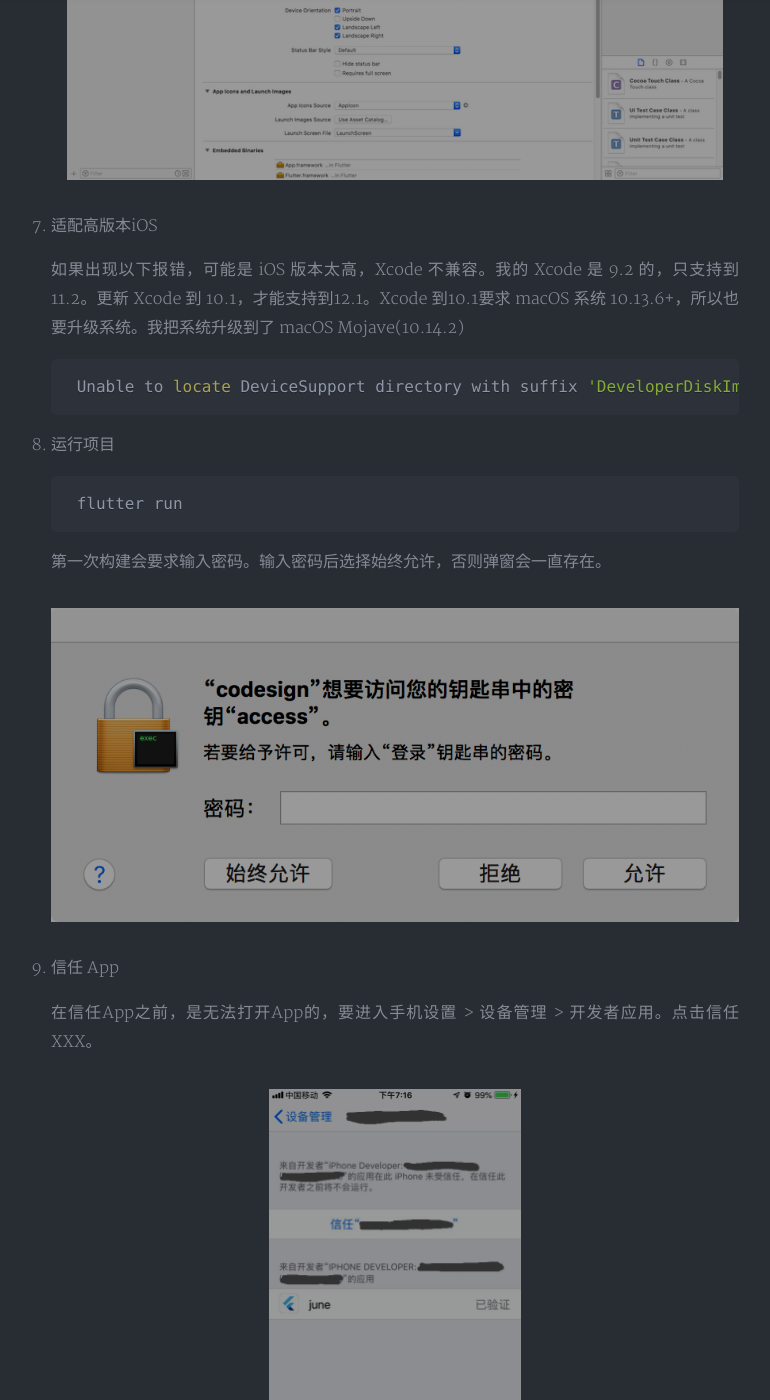
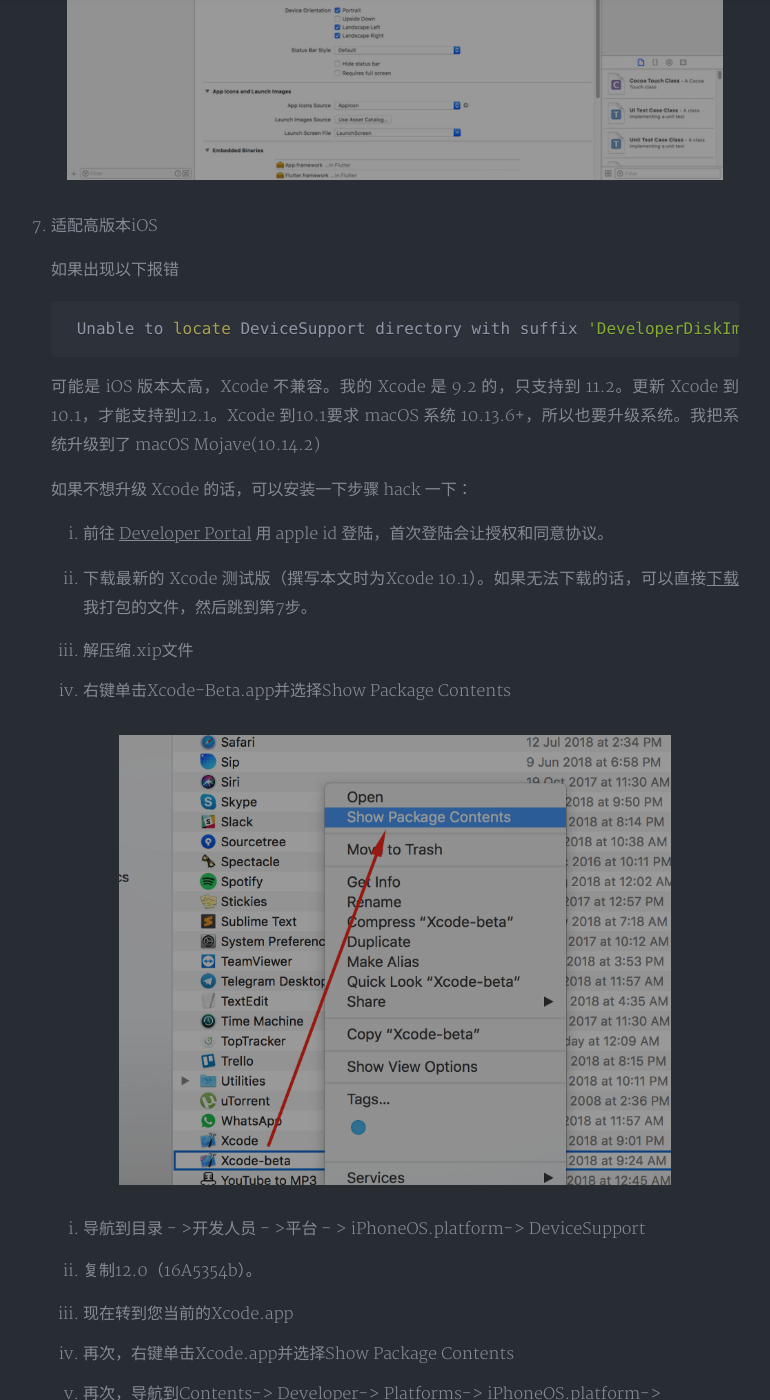
Before and after one commit to june111/june111.github.io, a Jekyll site: the page built from _posts/2018-12-12-front-end-build-tool-env.md, in a window 1280 px wide and 1400 px high, scrolled down 7212 px. Shown: the whole window, without its empty margins (261-1031 px from the left). Built offline with Jekyll 4.4.1, drawn with Linux system fonts in a browser that asks for light colours; nearby versions of some CDN libraries; comment, search, counter and statistics services are not loaded; a style sheet for code colours, icons or effects is not loaded; some of the changed text lies outside the part shown.

Commit message:
add hack

````diff
--- a/_posts/2018-12-12-front-end-build-tool-env.md
+++ b/_posts/2018-12-12-front-end-build-tool-env.md
@@ -75,7 +75,7 @@
 
 #### 安装 Xcode
 
-要为iOS开发 Flutter 应用程序，需要 Xcode 9.0 或更高版本。如果要适配 iOS 12+，则要求Xcode 10.0 或更高版本。
+要为iOS开发 Flutter 应用程序，需要 Xcode 9.0 或更高版本。如果要适配 iOS 12+，则要求Xcode 10.0 或更高版本。（如果不想升级 Xcode，也可以 hack 一下，后面会说 hack 的方法）
 
 配置 Xcode 命令行工具以使用新安装的Xcode版本
 ```bash
@@ -173,11 +173,42 @@
 
 7. 适配高版本iOS
 
-	如果出现以下报错，可能是 iOS 版本太高，Xcode 不兼容。我的 Xcode 是 9.2 的，只支持到 11.2。更新 Xcode 到 10.1，才能支持到12.1。Xcode 到10.1要求 macOS 系统 10.13.6+，所以也要升级系统。我把系统升级到了 macOS Mojave(10.14.2)
+	如果出现以下报错
 
 	```bash
 	Unable to locate DeviceSupport directory with suffix 'DeveloperDiskImage.dmg'.
 	```
+
+	可能是 iOS 版本太高，Xcode 不兼容。我的 Xcode 是 9.2 的，只支持到 11.2。更新 Xcode 到 10.1，才能支持到12.1。Xcode 到10.1要求 macOS 系统 10.13.6+，所以也要升级系统。我把系统升级到了 macOS Mojave(10.14.2)
+
+	如果不想升级 Xcode 的话，可以安装一下步骤 hack 一下：
+
+	1. 前往 [Developer Portal]() 用 apple id 登陆，首次登陆会让授权和同意协议。
+
+	2. 下载最新的 Xcode 测试版（撰写本文时为Xcode 10.1）。如果无法下载的话，可以直接[下载](https://pan.baidu.com/s/1nHAEYcz4w_-CZIDs2oMVPg)我打包的文件，然后跳到第7步。
+
+	3. 解压缩.xip文件
+	4. 右键单击Xcode-Beta.app并选择Show Package Contents
+
+	<a data-fancybox="gallery" href="{{site.baseurl}}/assets/img/post/2018-12-12/open-xcode-2.png">
+	![打开Package Contents]({{site.baseurl}}/assets/img/post/2018-12-12/open-xcode-2.png)
+	</a>
+
+	5. 导航到目录 - >开发人员 - >平台 - > iPhoneOS.platform-> DeviceSupport
+	6. 复制12.0（16A5354b）。
+
+
+	7. 现在转到您当前的Xcode.app
+	8. 再次，右键单击Xcode.app并选择Show Package Contents
+	9. 再次，导航到Contents-> Developer-> Platforms-> iPhoneOS.platform-> DeviceSupport
+	10. 在此处粘贴12.0（16A5354b）
+
+	<a data-fancybox="gallery" href="{{site.baseurl}}/assets/img/post/2018-12-12/copy-content.png">
+	![粘贴文件]({{site.baseurl}}/assets/img/post/2018-12-12/copy-content.png)
+	</a>
+
+	11. 重新启动Xcode并插入iOS 12真实设备
+	12. 运行你的应用程序，完成！
 
 8. 运行项目
 
@@ -358,3 +389,4 @@
 
 * [flutter 官方文档](https://flutter.io/docs/get-started/install/macos)
 * [flutter 中文文档](https://flutterchina.club/setup-macos/)
+* [How to run iOS 12 on Real Device using Xcode 9](https://medium.com/swift2go/how-to-run-ios-12-on-real-device-using-xcode-9-51aa51df7c4)
````
Also changed, not shown: assets/img/post/2018-12-12/copy-content.png (added), assets/img/post/2018-12-12/open-xcode-2.png (added).
